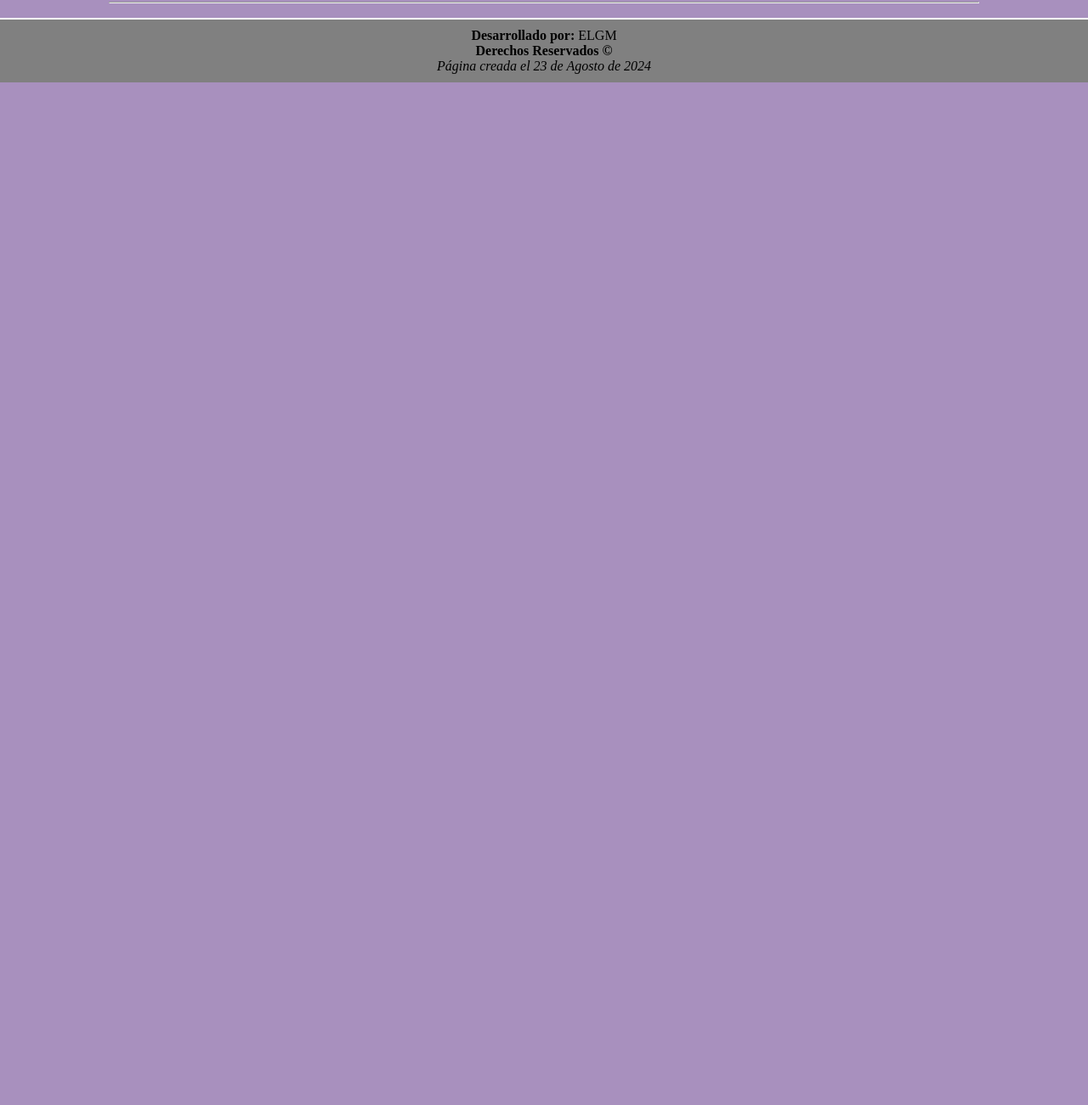
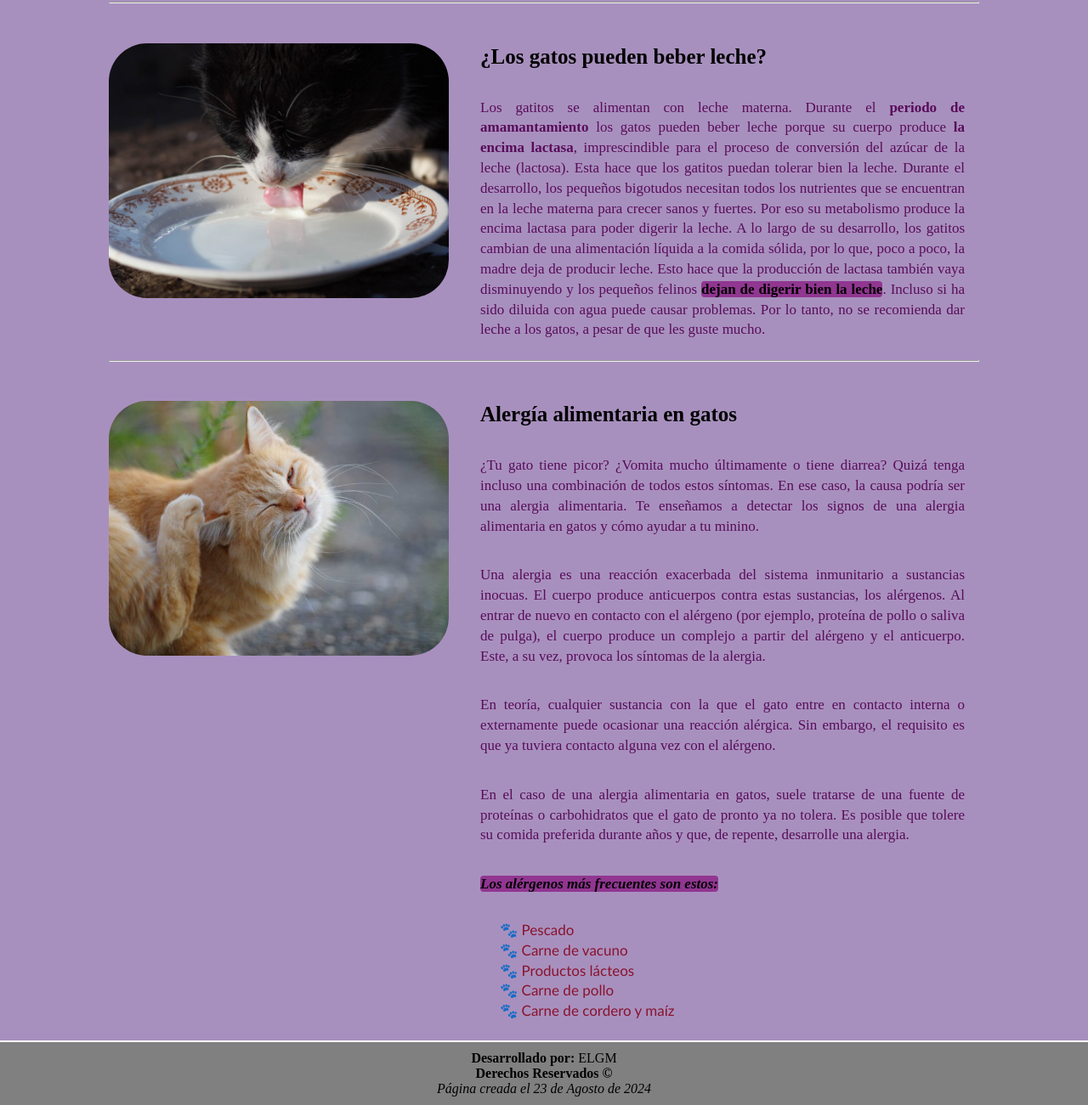
Before and after one commit to EvelynGM14/MundoMichi, a plain HTML site: page Alimentacion.html in a window 1280 px wide. Shown: the part 873-2174 px from the top of the page at 85% size. Before the commit the page ends 970 px from the top, so only its background shows below. Drawn offline with Linux system fonts and the light colour scheme.

Commit message:
Agregué dos secciones más y usé ul para enlistar

```diff
--- a/Alimentacion.html
+++ b/Alimentacion.html
@@ -44,6 +44,34 @@
                 </div>
             </div>
             <hr>
+
+            <div class="img-texto-ali">
+                <img src="img/TomandoLeche.jpg" alt="Gato tomando leche" class="img-ali">
+                <div class="img-texto-body-ali">
+                    <h3>¿Los gatos pueden beber leche?</h3>
+                    <p>Los gatitos se alimentan con leche materna. Durante el <b>periodo de amamantamiento</b> los gatos pueden beber leche porque su cuerpo produce <b>la encima lactasa</b>, imprescindible para el proceso de conversión del azúcar de la leche (lactosa). Esta hace que los gatitos puedan tolerar bien la leche. Durante el desarrollo, los pequeños bigotudos necesitan todos los nutrientes que se encuentran en la leche materna para crecer sanos y fuertes. Por eso su metabolismo produce la encima lactasa para poder digerir la leche. A lo largo de su desarrollo, los gatitos cambian de una alimentación líquida a la comida sólida, por lo que, poco a poco, la madre deja de producir leche. Esto hace que la producción de lactasa también vaya disminuyendo y los pequeños felinos <mark><b>dejan de digerir bien la leche</b></mark>. Incluso si ha sido diluida con agua puede causar problemas. Por lo tanto, no se recomienda dar leche a los gatos, a pesar de que les guste mucho.</p>
+                </div>
+            </div>
+            <hr>
+
+            <div class="img-texto-ali">
+                <img src="img/GatoRascandose.jpg" alt="Gato rascandose" class="img-ali">
+                <div class="img-texto-body-ali">
+                    <h3>Alergía alimentaria en gatos</h3>
+                    <p>¿Tu gato tiene picor? ¿Vomita mucho últimamente o tiene diarrea? Quizá tenga incluso una combinación de todos estos síntomas. En ese caso, la causa podría ser una alergia alimentaria. Te enseñamos a detectar los signos de una alergia alimentaria en gatos y cómo ayudar a tu minino.</p>
+                    <p>Una alergia es una reacción exacerbada del sistema inmunitario a sustancias inocuas. El cuerpo produce anticuerpos contra estas sustancias, los alérgenos. Al entrar de nuevo en contacto con el alérgeno (por ejemplo, proteína de pollo o saliva de pulga), el cuerpo produce un complejo a partir del alérgeno y el anticuerpo. Este, a su vez, provoca los síntomas de la alergia.</p>
+                    <p>En teoría, cualquier sustancia con la que el gato entre en contacto interna o externamente puede ocasionar una reacción alérgica. Sin embargo, el requisito es que ya tuviera contacto alguna vez con el alérgeno.</p>
+                    <p>En el caso de una alergia alimentaria en gatos, suele tratarse de una fuente de proteínas o carbohidratos que el gato de pronto ya no tolera. Es posible que tolere su comida preferida durante años y que, de repente, desarrolle una alergia.</p>
+                    <p><i><mark><b>Los alérgenos más frecuentes son estos:</b></mark></i></p>
+                    <ul class="sin-punto">
+                        <li>🐾 Pescado</li>
+                        <li>🐾 Carne de vacuno</li>
+                        <li>🐾 Productos lácteos</li>
+                        <li>🐾 Carne de pollo</li>
+                        <li>🐾 Carne de cordero y maíz</li>
+                    </ul>
+                </div>
+            </div>
         </section>
     </main>
 
--- a/estilos.css
+++ b/estilos.css
@@ -285,4 +285,18 @@ footer p {
     object-fit: cover;
     border-radius: 45px;
     margin-top: 40px;
+    margin-bottom: 40px;
 }
+
+.img-texto-body-ali ul li {
+    text-align: justify;
+    font-size: 17px;
+    font-family:'Gill Sans', 'Gill Sans MT', Calibri, 'Trebuchet MS', sans-serif;
+    line-height: 1.4;
+    max-width: 600px;
+    color: rgb(137, 19, 46);
+}
+
+.sin-punto {
+    list-style-type: none;
+}
```
Also changed, not shown: img/GatoEnfermo.jpg (added), img/GatoRascandose.jpg (added), img/TomandoLeche.jpg (added).
